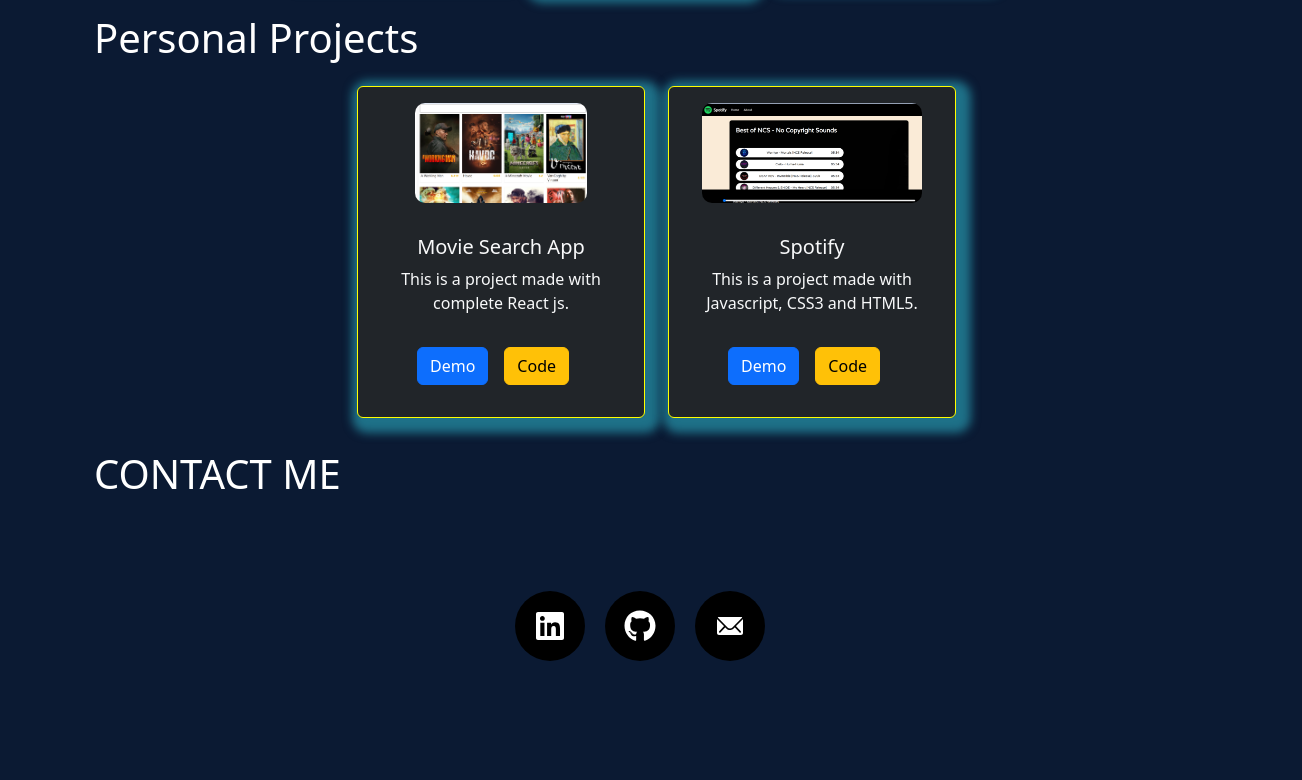
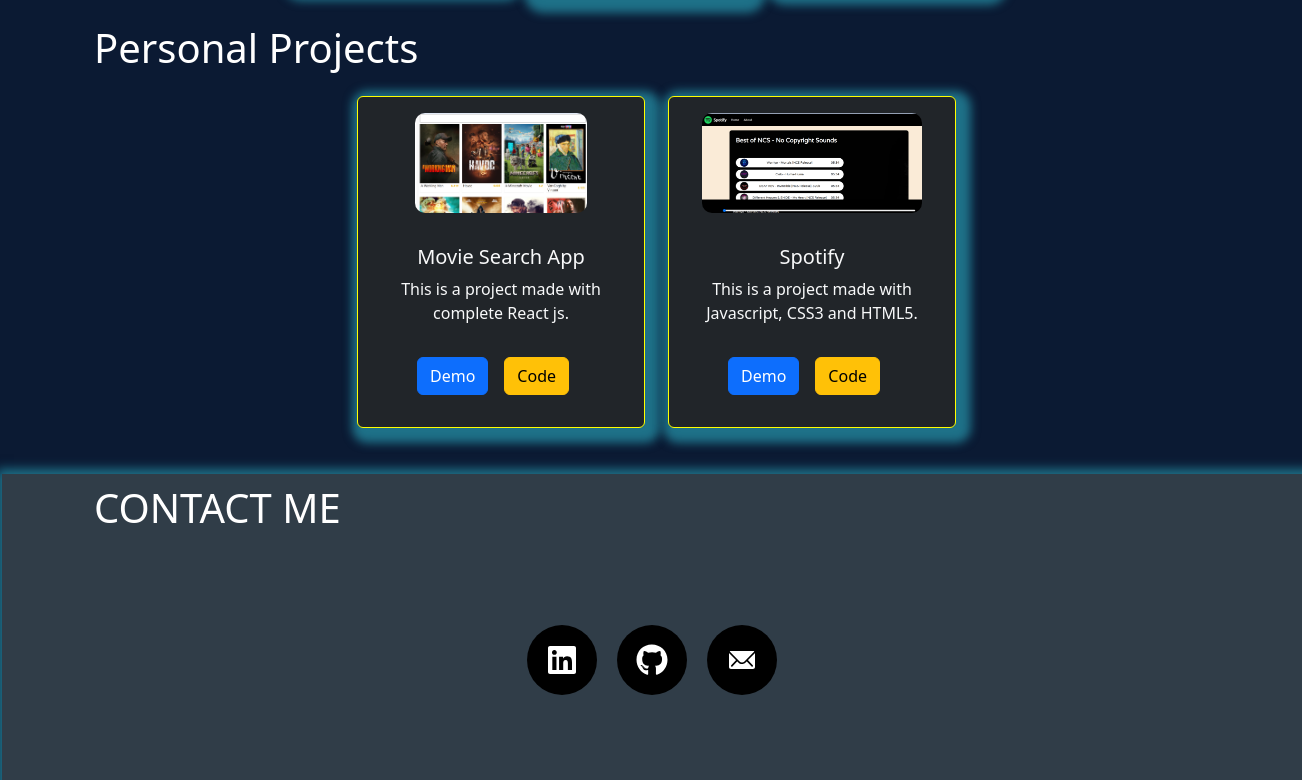
Before and after one commit to amanjaiswa/Aman_Protfolio, a React (Create React App) app: page / in a window 1280 px wide. Shown: the part 1946-2726 px from the top of the page, 1302 px wide, since content can reach past the window. Before the commit the page ends 2692 px from the top, so only its background shows below. Built offline with nearby package versions, Linux system fonts and the light colour scheme.

Commit message:
header and footer'

```diff
--- a/src/components/Contact.js
+++ b/src/components/Contact.js
@@ -6,8 +6,9 @@
 function Contact() {
   return (
     <>
+    <div  className='contactbody'  >
     <div className='container contact' id='contact' >
-    <h1>CONTACT ME</h1>
+    <h1 className='contacttext'  >CONTACT ME</h1>
        <div className='contact-icon'
         data-aos ="zoom-in-up"
         data-aos-duration="1000"
@@ -26,7 +27,7 @@
 
       </div>
     </div>
-
+    </div>
     </>
   )
 }
--- a/src/components/Navbar.js
+++ b/src/components/Navbar.js
@@ -2,12 +2,13 @@
 
 function Navbar() {
   return (
-    <div>
+    <>
+    <div className='navbody' >
     <div className='container nav_bar'
     data-aos="fade-down"
     data-aos-duration="1000"
     >
-       <div className='left nav_items '> Protfolio </div>
+       <div className='left nav_items '>  </div>
        <div className='right'>
         <a href='#home' className='nav_items'> Home</a>
         <a href='#experience' className='nav_items'> Experience</a>
@@ -18,6 +19,7 @@
 
     </div>
     </div>
+    </>
   )
 }
 
--- a/src/index.css
+++ b/src/index.css
@@ -15,6 +15,8 @@
 :root{
   --box-shadow:5px 5px 10px 10px rgba(50, 199, 222, 0.5);
   --bg-color:rgb(40,47,97);
+  --box-shadowww:2px 2px 2px 2px rgba(50, 199, 222, 0.5);
+
 }
 
 body{
@@ -29,11 +31,12 @@
   color: white;
 }
 
-/* .container nav_bar{
-  background-color: yellow;
-  width: 950px;
-
-} */
+.navbody{
+  width: 1300px;
+  padding: 20px;
+  background-color: rgb(48, 61, 72);
+  box-shadow: var(--box-shadowww);
+}
 
 .nav_bar{
   display: flex;
@@ -190,8 +193,17 @@
 
 /* contact */
 
+.contactbody{
+  width: 1300px;
+  background-color: rgb(48, 61, 72);
+  margin-left: -80px;
+  margin-top: 30px;
+  /* border: 1.5px solid rgb(255, 0, 217); */
+  box-shadow: var(--box-shadow);
+}
+
 .contact-icon{
-  height: 30vh;
+height: 30vh;
 display: flex;
 justify-content: center;
 align-items: center;
@@ -217,3 +229,7 @@
  cursor: pointer;
   font-size: 2rem;
 }
+
+.contacttext{
+  padding-top: 10px;
+}
```
